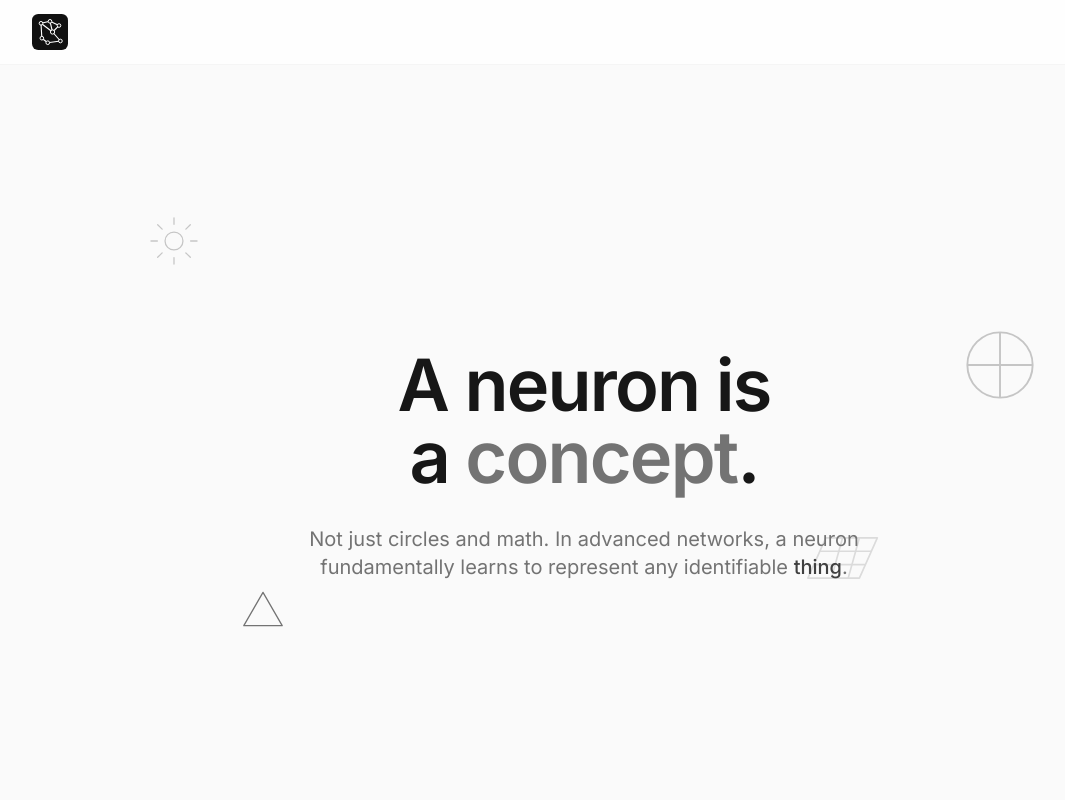
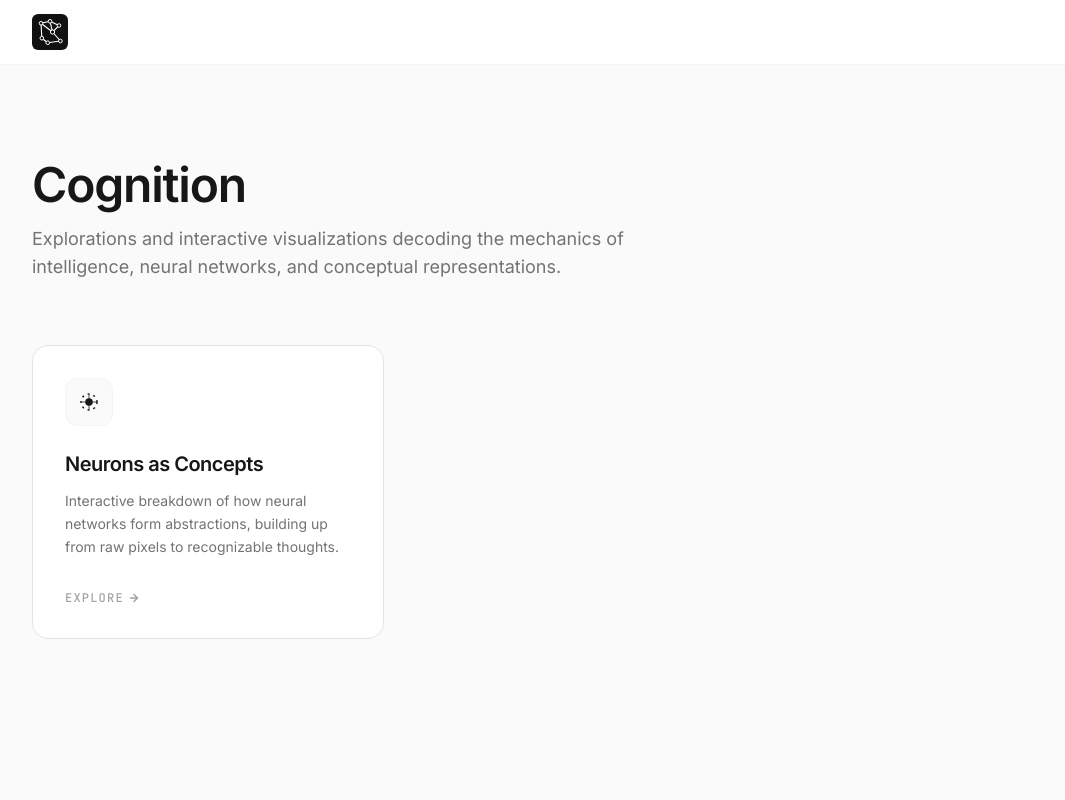
Before and after one commit to SoumilB7/Neurons, a Next.js app: page / in a window 1280 px wide. Shown: the top 800 px of the page, without its empty margins (56-1121 px from the left). Built offline with nearby package versions, Linux system fonts and the light colour scheme.

Commit message:
page flow completed

```diff
--- /dev/null
+++ b/src/app/neurons/page.tsx
@@ -0,0 +1,13 @@
+import { Header } from "@/components/header";
+import { ConceptFlow } from "@/components/concept-flow";
+
+export default function NeuronsPage() {
+    return (
+        <div className="min-h-screen bg-[#fafafa]">
+            <Header />
+            <main className="mx-auto w-full">
+                <ConceptFlow />
+            </main>
+        </div>
+    );
+}
--- a/src/app/page.tsx
+++ b/src/app/page.tsx
@@ -1,12 +1,62 @@
+"use client";
+
+import Link from "next/link";
 import { Header } from "@/components/header";
-import { ConceptFlow } from "@/components/concept-flow";
+import { motion } from "framer-motion";
+
+const E: [number, number, number, number] = [0.25, 0.46, 0.45, 0.94];
 
 export default function Home() {
   return (
     <div className="min-h-screen bg-[#fafafa]">
       <Header />
-      <main className="mx-auto w-full">
-        <ConceptFlow />
+
+      <main className="mx-auto w-full max-w-6xl px-6 py-24 font-sans">
+        <motion.div
+          initial={{ opacity: 0, y: 10 }}
+          animate={{ opacity: 1, y: 0 }}
+          transition={{ duration: 0.5, ease: E }}
+        >
+          <div className="mb-16">
+            <h1 className="text-4xl md:text-5xl font-semibold tracking-tight text-neutral-900 mb-4">
+              Cognition
+            </h1>
+            <p className="text-lg text-neutral-500 max-w-2xl">
+              Explorations and interactive visualizations decoding the mechanics of intelligence, neural networks, and conceptual representations.
+            </p>
+          </div>
+
+          <div className="grid grid-cols-1 md:grid-cols-2 lg:grid-cols-3 gap-6">
+            {/* Project Card: Neurons */}
+            <Link href="/neurons" className="group block h-full">
+              <div className="bg-white rounded-2xl border border-neutral-200 p-8 h-full hover:shadow-lg hover:shadow-neutral-200/50 transition-all duration-300 flex flex-col">
+                <div className="mb-8 flex-grow">
+                  <div className="w-12 h-12 bg-neutral-50 border border-neutral-100 rounded-xl flex items-center justify-center mb-6 text-neutral-900 group-hover:scale-105 transition-transform duration-300">
+                    <svg viewBox="0 0 24 24" width="24" height="24" stroke="currentColor" fill="none" strokeWidth="1.5">
+                      <circle cx="12" cy="12" r="8" strokeDasharray="2 4" />
+                      <circle cx="12" cy="12" r="3" fill="currentColor" />
+                      <path d="M4 12 L9 12 M15 12 L20 12 M12 4 L12 9 M12 15 L12 20" opacity="0.5" />
+                    </svg>
+                  </div>
+                  <h3 className="text-xl font-semibold mb-3 text-neutral-900 tracking-tight group-hover:text-black transition-colors">
+                    Neurons as Concepts
+                  </h3>
+                  <p className="text-sm leading-relaxed text-neutral-500">
+                    Interactive breakdown of how neural networks form abstractions, building up from raw pixels to recognizable thoughts.
+                  </p>
+                </div>
+
+                <div className="flex items-center text-xs font-mono font-medium uppercase tracking-widest text-neutral-400 group-hover:text-neutral-900 transition-colors mt-auto">
+                  <span>Explore</span>
+                  <svg className="w-3 h-3 ml-2 -translate-x-1 group-hover:translate-x-0 transition-transform" viewBox="0 0 16 16" fill="none" stroke="currentColor" strokeWidth="2" strokeLinecap="round" strokeLinejoin="round">
+                    <path d="M3.33333 8H12.6667" />
+                    <path d="M8 3.33333L12.6667 8L8 12.6667" />
+                  </svg>
+                </div>
+              </div>
+            </Link>
+          </div>
+        </motion.div>
       </main>
     </div>
   );
```
